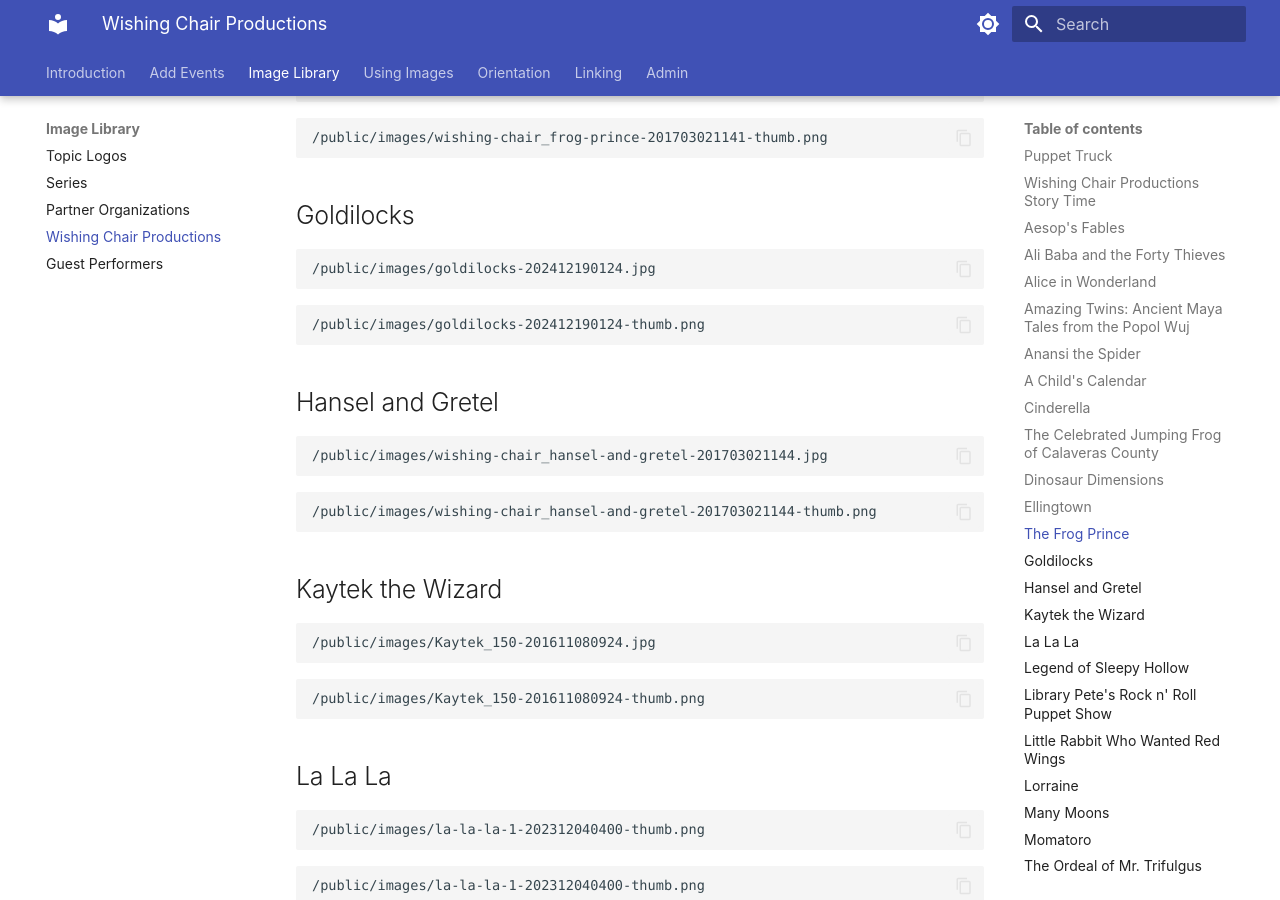
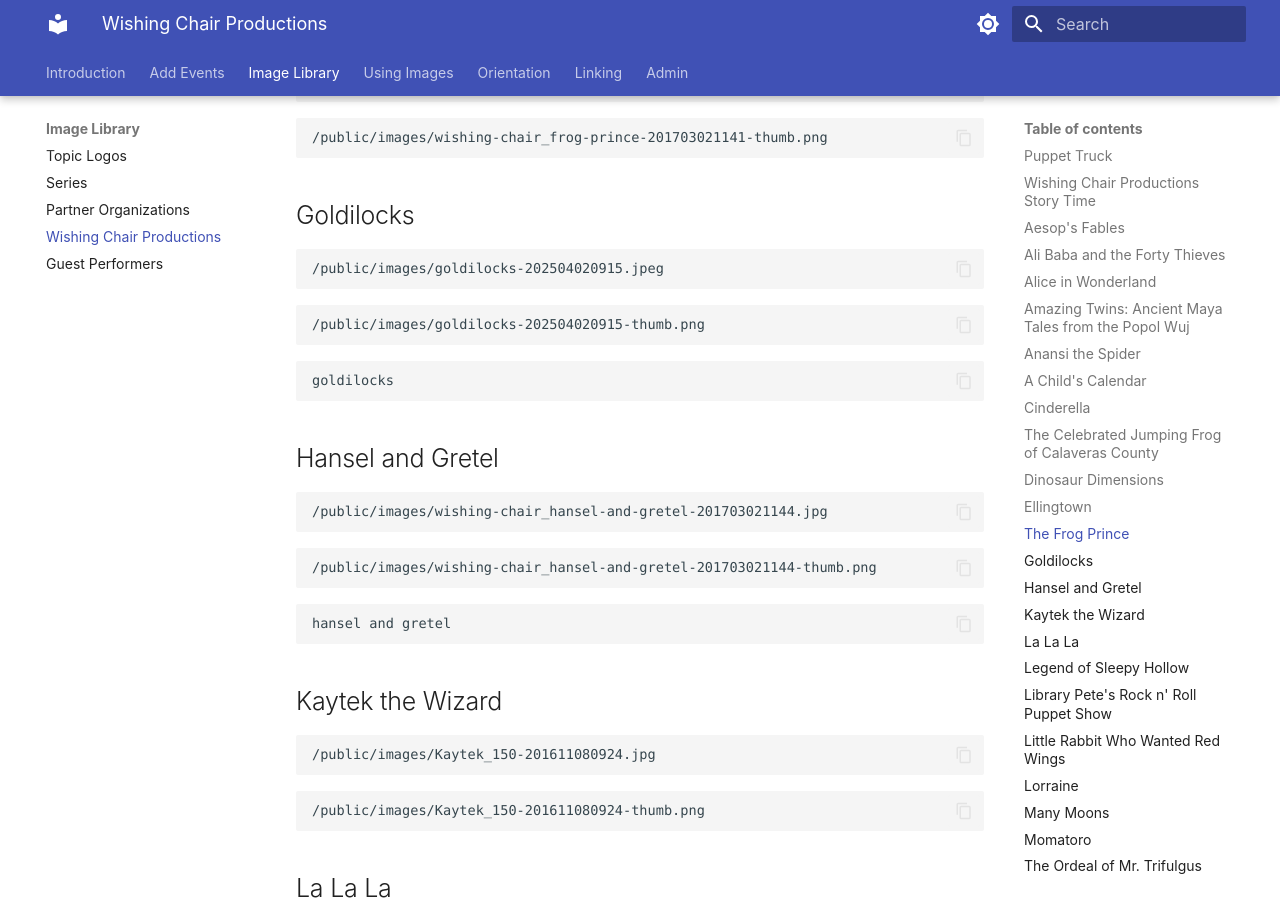
Before and after one commit to Nashville-Public-Library/bedework-docs, an MkDocs documentation site: the page built from docs/image-library/wishing-chair-image-library.md, in a window 1280 px wide and 900 px high, scrolled down 2698 px. Built offline with MkDocs 1.6.1 and Material for MkDocs 9.7.7, drawn with Linux system fonts in a browser that asks for light colours.

Commit message:
updating Wishing Chair Productions image library with new images

````diff
--- a/docs/image-library/wishing-chair-image-library.md
+++ b/docs/image-library/wishing-chair-image-library.md
@@ -150,11 +150,15 @@ ellingtown illustration
 ## Goldilocks
 
 ```text
-/public/images/goldilocks-202412190124.jpg
+/public/images/goldilocks-202504020915.jpeg
 ```
 
 ```text
-/public/images/goldilocks-202412190124-thumb.png
+/public/images/goldilocks-202504020915-thumb.png
+```
+
+```text
+goldilocks
 ```
 
 ## Hansel and Gretel
@@ -165,6 +169,9 @@ ellingtown illustration
 
 ```text
 /public/images/wishing-chair_hansel-and-gretel-201703021144-thumb.png
+```
+```text
+hansel and gretel
 ```
 
 ## Kaytek the Wizard
````
